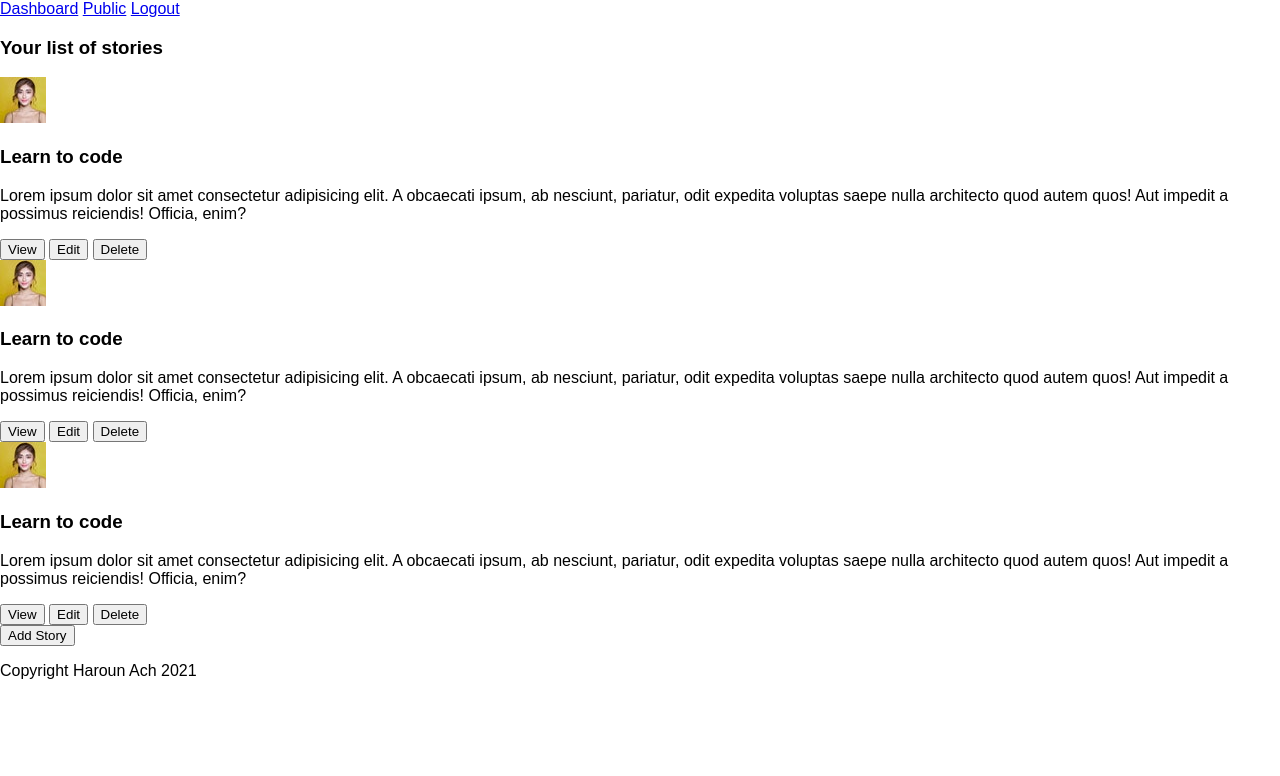
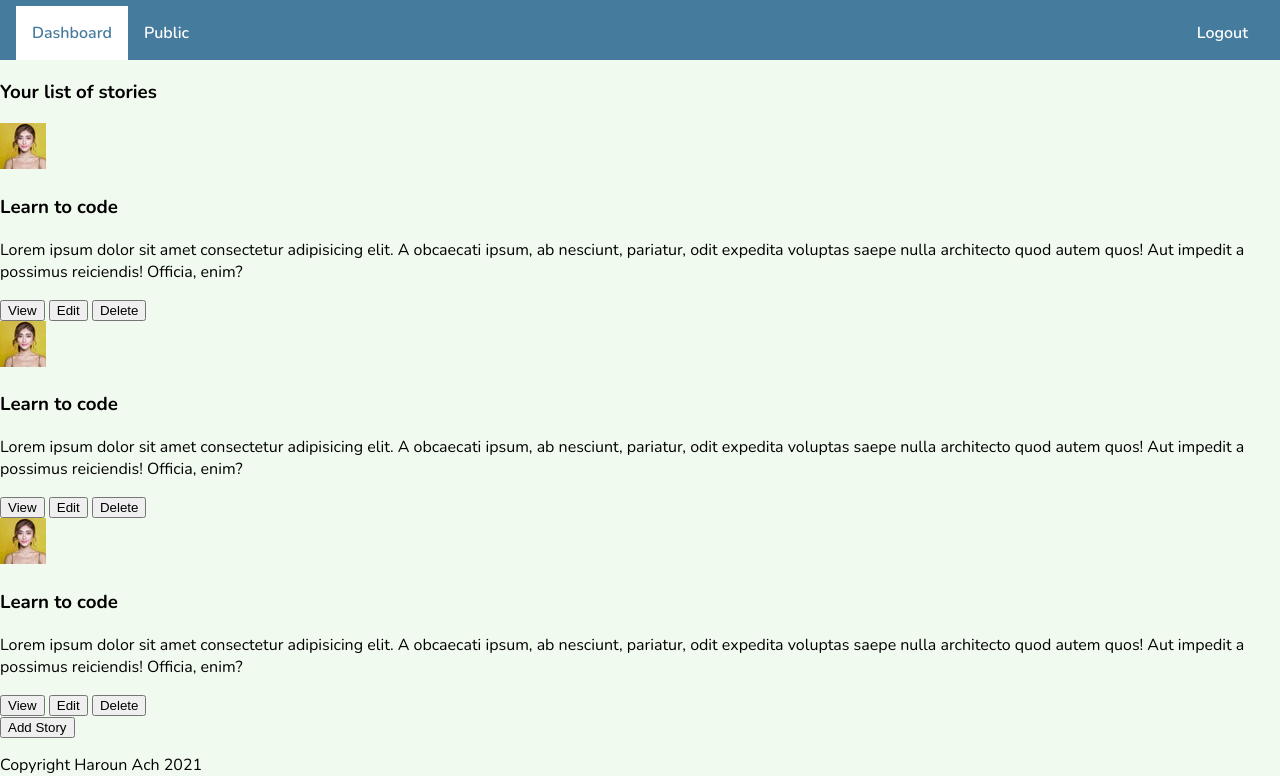
Before and after one commit to harounach/storybook-frontend, a website: page public/dashboard.html in a window 1280 px wide. Shown: the part 80-856 px from the top of the page. Before the commit the page ends 821 px from the top, so only its background shows below. Drawn offline with nearby package versions, Linux system fonts and the light colour scheme; files that its build step writes are made by us from their sources.

Commit message:
Create appbar styles

```diff
--- a/public/dashboard.html
+++ b/public/dashboard.html
@@ -5,18 +5,25 @@
     <meta http-equiv="X-UA-Compatible" content="IE=edge" />
     <meta name="viewport" content="width=device-width, initial-scale=1.0" />
     <title>Dashboard</title>
+    <link rel="preconnect" href="https://fonts.gstatic.com" />
+    <link
+      href="https://fonts.googleapis.com/css2?family=Nunito:ital,wght@0,200;0,300;0,400;0,600;0,700;0,800;0,900;1,200;1,300;1,400;1,600;1,700;1,800;1,900&display=swap"
+      rel="stylesheet"
+    />
     <link rel="stylesheet" href="./css/style.css" />
   </head>
   <body class="dashboard-page">
     <header class="dashboard-page__header appbar">
       <div class="appbar__section">
-        <h1 class="app-name">Story Book</h1>
+        <h1 class="appbar__app-name">Story Book</h1>
       </div>
       <div class="appbar__section">
         <nav class="appbar__nav">
-          <a href="./dashboard.html" class="appbar__link">Dashboard</a>
+          <a href="./dashboard.html" class="appbar__link appbar__link--active"
+            >Dashboard</a
+          >
           <a href="./stories.html" class="appbar__link">Public</a>
-          <a href="#" class="appbar__link">Logout</a>
+          <a href="#" class="appbar__link appbar__link--right">Logout</a>
         </nav>
       </div>
     </header>
--- a/sass/abstracts/_variables.scss
+++ b/sass/abstracts/_variables.scss
@@ -5,7 +5,7 @@ $secondary-color: #ef476f;
 $on-secondary-color: #ffffff;
 $surface-color: #ffffff;
 $on-surface-color: #000000;
-$background-color: #ffffff;
+$background-color: #f1faee;
 $on-background-color: #000000;
 $error-color: #e63946;
 $on-error-color: #ffffff;
--- /dev/null
+++ b/sass/components/_appbar.scss
@@ -0,0 +1,56 @@
+@use "../abstracts/variables" as vars;
+
+// appbar
+.appbar {
+  width: 100%;
+  min-height: 4.5rem;
+  background-color: vars.$primary-color;
+  display: flex;
+  flex-direction: column;
+  padding: 0 1rem;
+  // appbar__section
+  &__section {
+    width: 100%;
+    margin: 0;
+    padding: 0;
+  }
+
+  // appbar__app-name
+  &__app-name {
+    color: vars.$on-primary-color;
+    text-align: center;
+  }
+
+  // appbar__nav
+  &__nav {
+    width: 100%;
+    margin: 0;
+    padding: 0;
+    display: flex;
+    justify-content: flex-start;
+  }
+
+  // appbar__link
+  &__link {
+    display: flex;
+    justify-content: center;
+    align-items: center;
+    color: vars.$on-primary-color;
+    text-decoration: none;
+    text-transform: capitalize;
+    font-weight: 600;
+    padding: 1rem;
+
+    // appbar__link--active
+    &--active,
+    &:hover {
+      background-color: vars.$on-primary-color;
+      color: vars.$primary-color;
+    }
+
+    // appbar__link--right
+    &--right {
+      margin-left: auto;
+    }
+  }
+}
--- a/sass/main.scss
+++ b/sass/main.scss
@@ -18,6 +18,7 @@
 @use "./base/typography";
 
 // <components>
+@use "./components/appbar";
 
 // <pages>
 @use "./pages/home.scss";
--- a/sass/pages/_home.scss
+++ b/sass/pages/_home.scss
@@ -16,5 +16,6 @@
   // home-page__footer
   &__footer {
     flex-shrink: 0;
+    margin-top: auto;
   }
 }
```
Also changed, not shown: public/index.html (+6 -1 lines).
